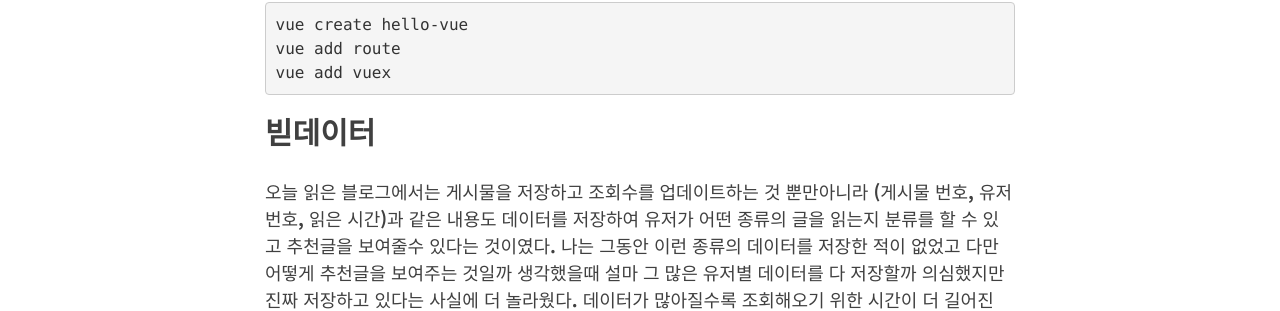
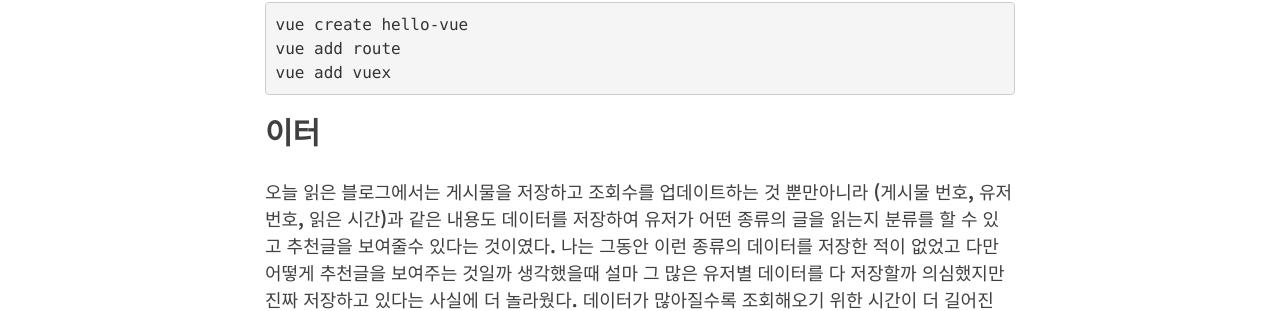
Before and after one commit to jiggag/jiggag.github.io, a Jekyll site: the page built from wiki.md, in a window 1280 px wide and 900 px high, scrolled down 7573 px. Shown: the part 246-557 px from the top of the window. Built offline with Jekyll 4.4.1, drawn with Linux system fonts in a browser that asks for light colours; nearby versions of some CDN libraries.

Commit message:
Update wiki.md

````diff
--- a/wiki.md
+++ b/wiki.md
@@ -304,6 +304,6 @@
 vue add vuex
 ```
 
-## 빋데이터
+## 이터
 오늘 읽은 블로그에서는 게시물을 저장하고 조회수를 업데이트하는 것 뿐만아니라
 (게시물 번호, 유저 번호, 읽은 시간)과 같은 내용도 데이터를 저장하여 유저가 어떤 종류의 글을 읽는지 분류를 할 수 있고 추천글을 보여줄수 있다는 것이였다. 나는 그동안 이런 종류의 데이터를 저장한 적이 없었고 다만 어떻게 추천글을 보여주는 것일까 생각했을때 설마 그 많은 유저별 데이터를 다 저장할까 의심했지만 진짜 저장하고 있다는 사실에 더 놀라웠다. 데이터가 많아질수록 조회해오기 위한 시간이 더 길어진다. 이를 어떻게 빠르게 가져올 것이며 계속 쌓이는 수많은 데이터를 다 저장 할 수 있을까
````
